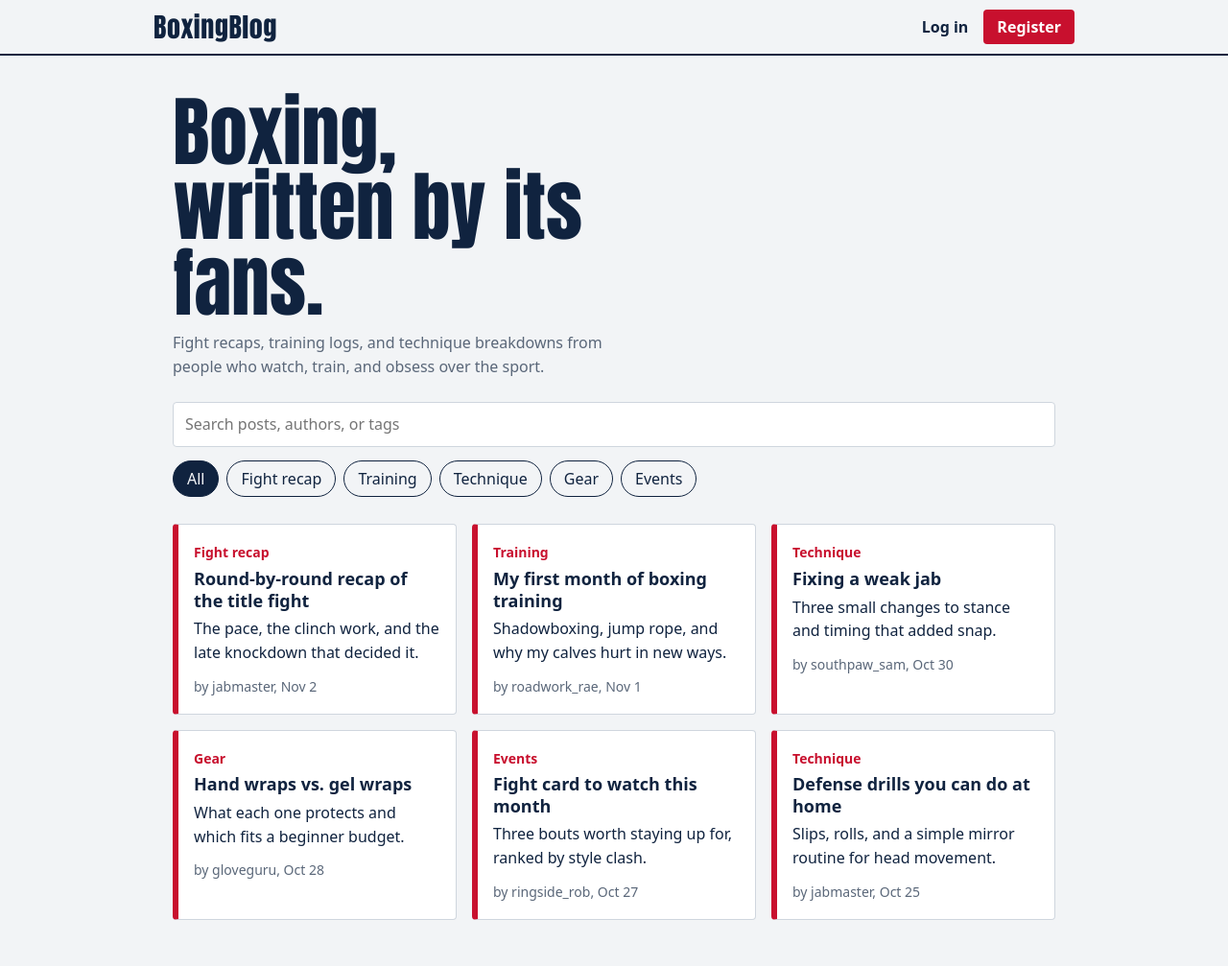
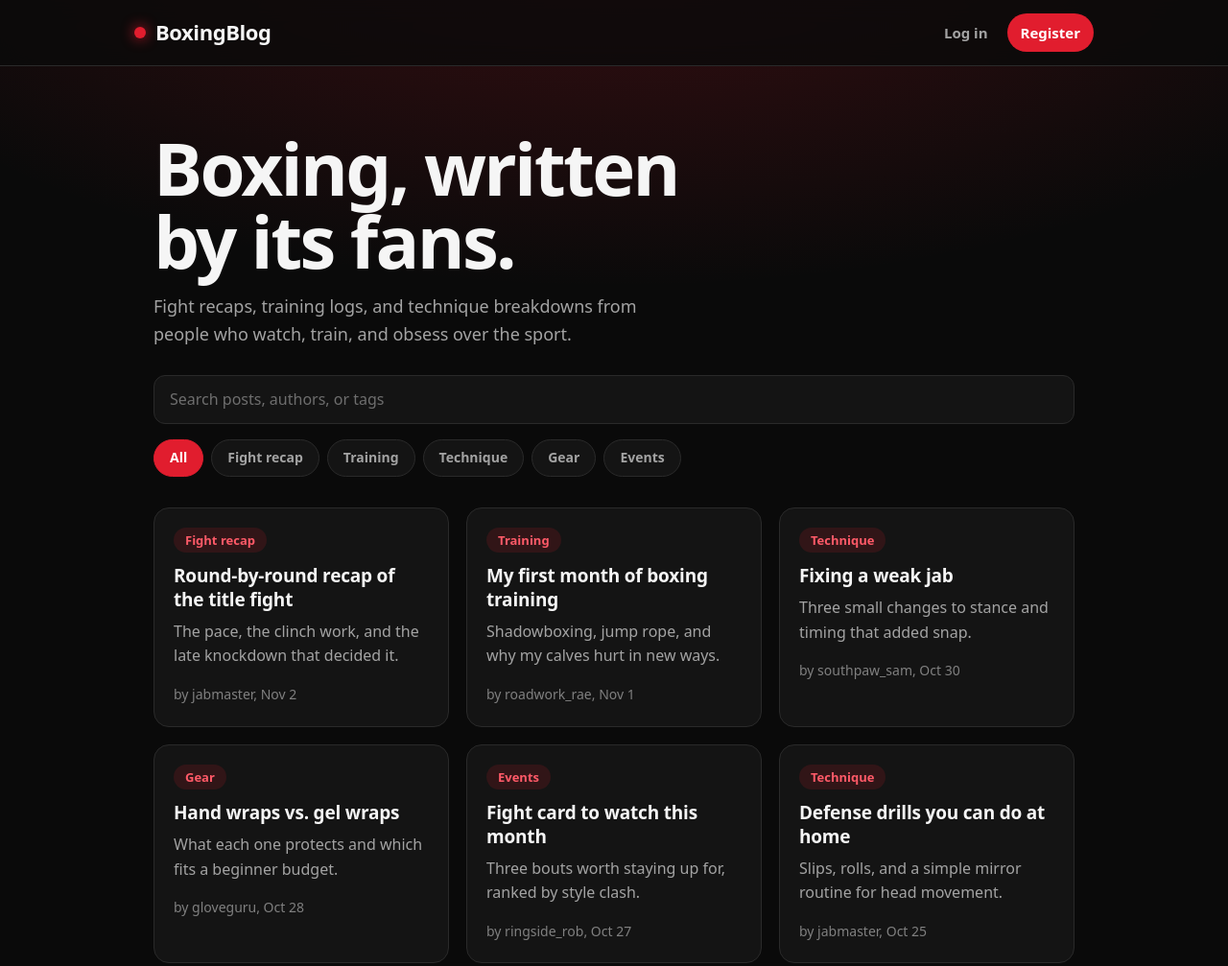
Before and after one commit to av847-NJIT/av847-IT342-FinalProject, a plain HTML site: page index.html in a window 1280 px wide. Shown: the top 1007 px of the page at 96% size. Drawn offline with Linux system fonts and the light colour scheme; files that its build step writes are made by us from their sources.

Commit message:
updated styles.css page

```diff
--- a/css/styles.css
+++ b/css/styles.css
@@ -1,32 +1,27 @@
 :root {
-    --canvas: #f2f4f6;
-    --ink: #10233f;
-    --muted: #5a6779;
-    --red: #c8102e;
-    --surface: #fff;
-    --line: #cfd6de;
-    --head: Impact, "Haettenschweiler", "Arial Narrow Bold", sans-serif
-}
-
-@media (prefers-color-scheme:dark) {
-    :root {
-        --canvas: #0d1726;
-        --ink: #eef2f6;
-        --muted: #9aa8ba;
-        --red: #ef4a60;
-        --surface: #14233a;
-        --line: #26384f
-    }
+    --bg: #0a0a0a;
+    --surface: #141414;
+    --surface-2: #1b1b1b;
+    --ink: #f5f5f5;
+    --muted: #a3a3a3;
+    --red: #e11d2e;
+    --red-text: #ff5a68;
+    --line: #2a2a2a
 }
 
 * {
     box-sizing: border-box
 }
 
+html {
+    scroll-behavior: smooth
+}
+
 body {
     margin: 0;
-    font: 16px/1.55 system-ui, -apple-system, "Segoe UI", Roboto, sans-serif;
-    background: var(--canvas);
+    min-height: 100vh;
+    font: 16px/1.6 system-ui, -apple-system, "Segoe UI", Roboto, sans-serif;
+    background: var(--bg) radial-gradient(900px 420px at 50% -120px, rgba(225, 29, 46, .24), transparent) no-repeat;
     color: var(--ink)
 }
 
@@ -36,17 +31,23 @@ a {
 
 :focus-visible {
     outline: 3px solid var(--red);
-    outline-offset: 2px
+    outline-offset: 3px
 }
 
 .wrap {
-    max-width: 960px;
+    max-width: 1000px;
     margin: 0 auto;
     padding: 0 20px
 }
 
 .site {
-    border-bottom: 2px solid var(--ink)
+    position: sticky;
+    top: 0;
+    z-index: 10;
+    background: rgba(10, 10, 10, .8);
+    backdrop-filter: blur(12px);
+    -webkit-backdrop-filter: blur(12px);
+    border-bottom: 1px solid var(--line)
 }
 
 .bar {
@@ -57,34 +58,72 @@ a {
 }
 
 .logo {
-    font: 400 28px/1 var(--head);
-    letter-spacing: .02em;
+    display: flex;
+    align-items: center;
+    font-weight: 800;
+    font-size: 22px;
+    letter-spacing: -.02em;
     text-decoration: none
 }
 
+.logo::before {
+    content: "";
+    width: 12px;
+    height: 12px;
+    margin-right: 10px;
+    border-radius: 50%;
+    background: var(--red);
+    box-shadow: 0 0 14px var(--red)
+}
+
+nav {
+    display: flex;
+    align-items: center;
+    gap: 6px
+}
+
 nav a {
-    margin-left: 16px;
+    padding: 8px 14px;
+    border-radius: 999px;
     font-weight: 600;
-    text-decoration: none
+    font-size: 15px;
+    text-decoration: none;
+    color: var(--muted);
+    transition: color .15s, background .15s
+}
+
+nav a:hover {
+    color: var(--ink);
+    background: var(--surface-2)
 }
 
 nav a.cta {
     background: var(--red);
-    color: #fff;
-    padding: 7px 14px;
-    border-radius: 4px
+    color: #fff
+}
+
+nav a.cta:hover {
+    background: #f43144
+}
+
+.hero {
+    padding-top: 32px
 }
 
 .hero h1 {
-    font: 400 clamp(42px, 9vw, 80px)/.98 var(--head);
-    margin: 40px 0 12px;
-    max-width: 11ch
+    font-size: clamp(40px, 8vw, 76px);
+    font-weight: 800;
+    line-height: 1;
+    letter-spacing: -.035em;
+    margin: 36px 0 16px;
+    max-width: 13ch
 }
 
 .hero p {
-    max-width: 52ch;
+    max-width: 54ch;
     color: var(--muted);
-    margin: 0 0 24px
+    font-size: 18px;
+    margin: 0 0 28px
 }
 
 input,
@@ -95,67 +134,100 @@ button {
 input[type=search],
 .field input {
     width: 100%;
-    padding: 10px 12px;
-    border: 1.5px solid var(--line);
-    border-radius: 4px;
+    padding: 12px 16px;
+    border: 1px solid var(--line);
+    border-radius: 12px;
     background: var(--surface);
-    color: var(--ink)
+    color: var(--ink);
+    transition: border-color .15s, box-shadow .15s
+}
+
+input::placeholder {
+    color: #6e6e6e
+}
+
+input[type=search]:focus,
+.field input:focus {
+    outline: none;
+    border-color: var(--red);
+    box-shadow: 0 0 0 4px rgba(225, 29, 46, .2)
 }
 
 .chips {
     display: flex;
     flex-wrap: wrap;
     gap: 8px;
-    margin: 14px 0 0
+    margin: 16px 0 0
 }
 
 .chips button {
-    padding: 6px 14px;
-    border: 1.5px solid var(--ink);
+    padding: 7px 16px;
+    border: 1px solid var(--line);
     border-radius: 999px;
-    background: transparent;
-    color: var(--ink);
-    cursor: pointer
+    background: var(--surface);
+    color: var(--muted);
+    font-weight: 600;
+    font-size: 14px;
+    cursor: pointer;
+    transition: all .15s
+}
+
+.chips button:hover {
+    border-color: var(--red);
+    color: var(--ink)
 }
 
 .chips button[aria-pressed=true] {
-    background: var(--ink);
-    color: var(--canvas)
+    background: var(--red);
+    border-color: var(--red);
+    color: #fff
 }
 
 .grid {
     display: grid;
-    grid-template-columns: repeat(auto-fill, minmax(270px, 1fr));
-    gap: 16px;
-    margin: 28px 0 48px
+    grid-template-columns: repeat(auto-fill, minmax(280px, 1fr));
+    gap: 18px;
+    margin: 32px 0 56px
 }
 
 .card {
     background: var(--surface);
     border: 1px solid var(--line);
-    border-left: 6px solid var(--red);
-    border-radius: 4px;
-    padding: 16px
+    border-radius: 16px;
+    padding: 20px;
+    transition: transform .2s, border-color .2s, box-shadow .2s
+}
+
+.card:hover {
+    transform: translateY(-4px);
+    border-color: var(--red);
+    box-shadow: 0 14px 34px rgba(225, 29, 46, .18)
 }
 
 .card h3 {
-    margin: 4px 0 6px;
-    font-size: 18px;
-    line-height: 1.25
+    margin: 12px 0 8px;
+    font-size: 19px;
+    line-height: 1.3;
+    letter-spacing: -.01em
 }
 
 .card p {
-    margin: 0 0 10px
+    margin: 0 0 14px;
+    color: var(--muted)
 }
 
 .tag {
+    display: inline-block;
+    padding: 3px 12px;
+    border-radius: 999px;
+    background: rgba(225, 29, 46, .14);
+    color: var(--red-text);
     font-weight: 700;
-    font-size: 14px;
-    color: var(--red)
+    font-size: 13px
 }
 
 .meta {
-    color: var(--muted);
+    color: #808080;
     font-size: 14px
 }
 
@@ -165,56 +237,85 @@ input[type=search],
 }
 
 .panel {
-    max-width: 420px;
-    margin: 48px auto;
+    max-width: 440px;
+    margin: 56px auto;
     background: var(--surface);
     border: 1px solid var(--line);
-    border-top: 6px solid var(--red);
-    border-radius: 4px;
-    padding: 28px
+    border-top: 3px solid var(--red);
+    border-radius: 20px;
+    padding: 34px;
+    box-shadow: 0 24px 60px rgba(0, 0, 0, .5)
 }
 
 .panel h1 {
-    font: 400 40px/1 var(--head);
-    margin: 0 0 18px
+    font-size: 32px;
+    font-weight: 800;
+    letter-spacing: -.03em;
+    line-height: 1.1;
+    margin: 0 0 24px
 }
 
 .field {
-    margin-bottom: 14px
+    margin-bottom: 16px
 }
 
 .field label {
     display: block;
     font-weight: 600;
-    margin-bottom: 4px
+    font-size: 14px;
+    margin-bottom: 6px;
+    color: var(--muted)
 }
 
 .primary {
     width: 100%;
-    padding: 11px;
+    padding: 13px;
     border: 0;
-    border-radius: 4px;
+    border-radius: 12px;
     background: var(--red);
     color: #fff;
     font-weight: 700;
-    cursor: pointer
+    cursor: pointer;
+    transition: background .15s, transform .15s
+}
+
+.primary:hover {
+    background: #f43144;
+    transform: translateY(-1px)
 }
 
 .msg {
     min-height: 1.5em;
-    margin: 12px 0 0;
-    color: var(--muted);
+    margin: 14px 0 0;
+    color: var(--red-text);
     font-size: 14px
 }
 
 .alt {
-    margin: 16px 0 0;
-    font-size: 15px
+    margin: 18px 0 0;
+    font-size: 15px;
+    color: var(--muted)
+}
+
+.alt a {
+    color: var(--red-text);
+    font-weight: 600
 }
 
 footer {
     border-top: 1px solid var(--line);
-    padding: 20px 0;
-    color: var(--muted);
+    padding: 24px 0;
+    color: #808080;
     font-size: 14px
 }
+
+@media (prefers-reduced-motion:reduce) {
+    * {
+        transition: none !important
+    }
+
+    .card:hover,
+    .primary:hover {
+        transform: none
+    }
+}
```
